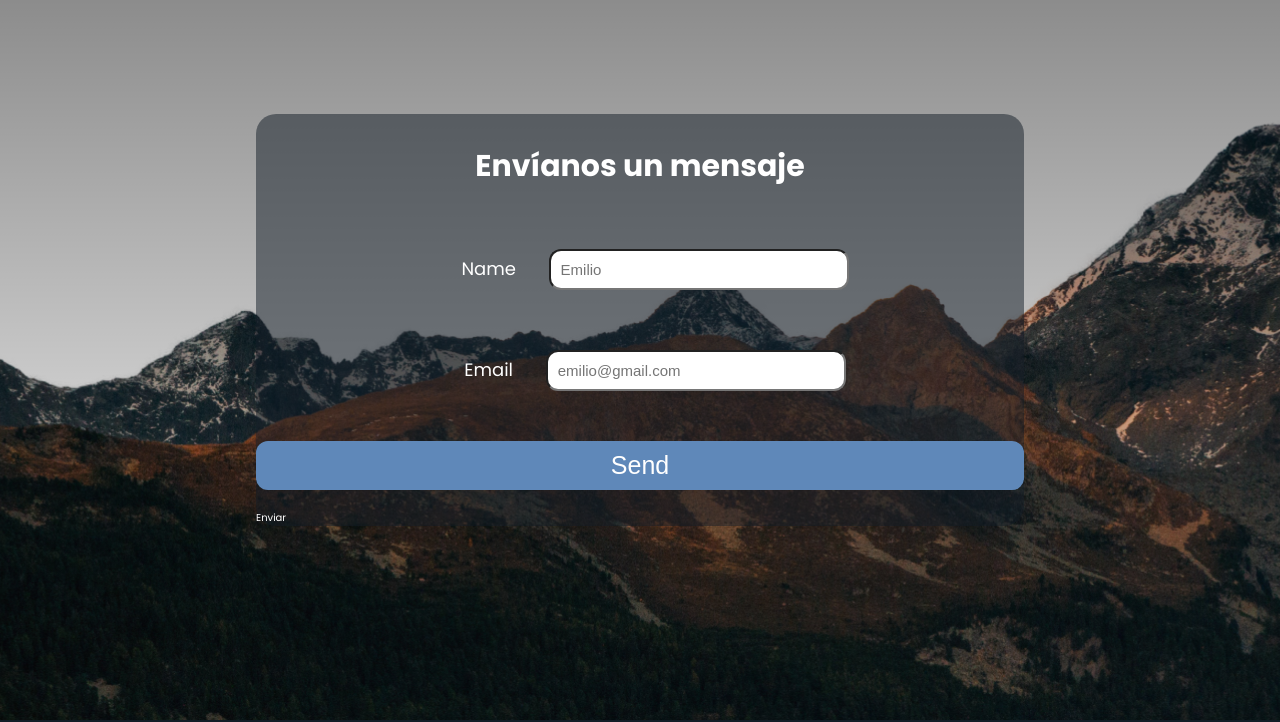
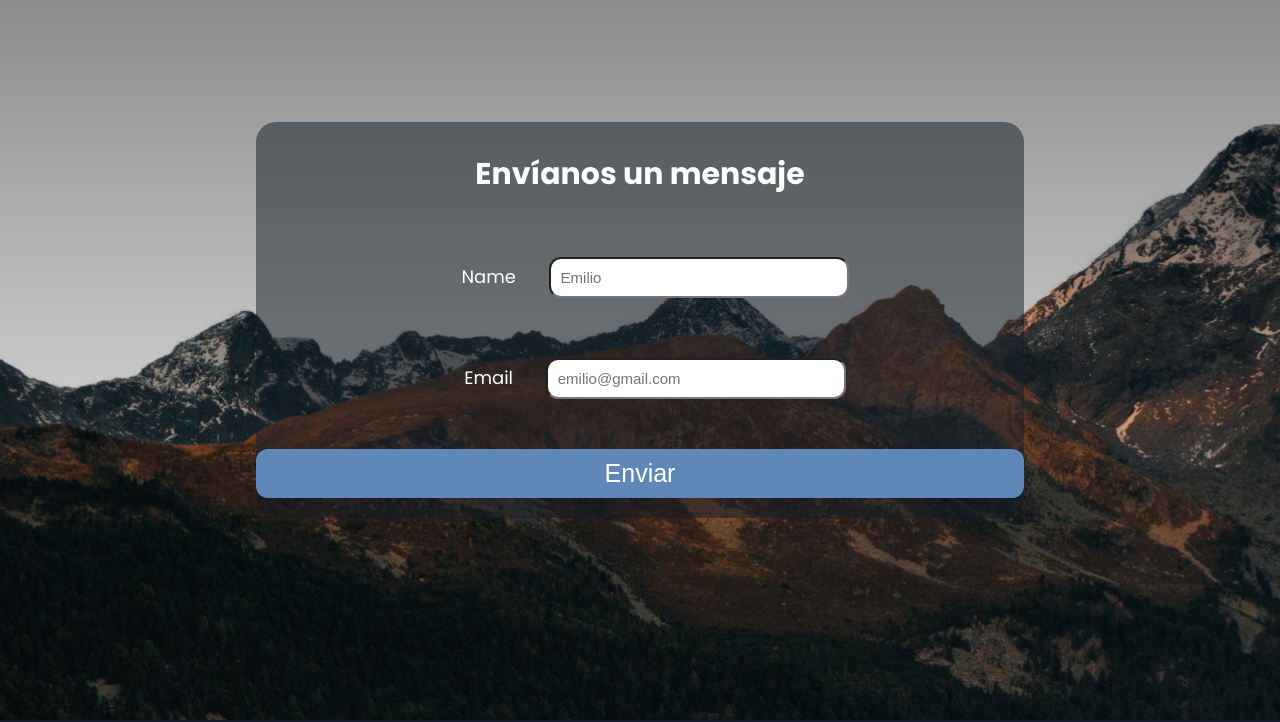
Before and after one commit to larrazajuanp/Viajando-Siempre, a plain HTML site: page index.html in a window 1280 px wide. Shown: the part 2315-3037 px from the top of the page. Drawn offline with Linux system fonts and the light colour scheme; a web font is replaced by a local one.

Commit message:
Cuarto Commit - Boton enviar

```diff
--- a/index.html
+++ b/index.html
@@ -83,7 +83,7 @@
                     <input type="email" name="_replyto" required placeholder="emilio@gmail.com">
                 </div>
                 <div class="button">
-                    <input type="submit" value="Send" id="button">Enviar</input>
+                    <input type="submit" value="Enviar" id="button"></input>
                 </div>
             </form>
         </div>
```
